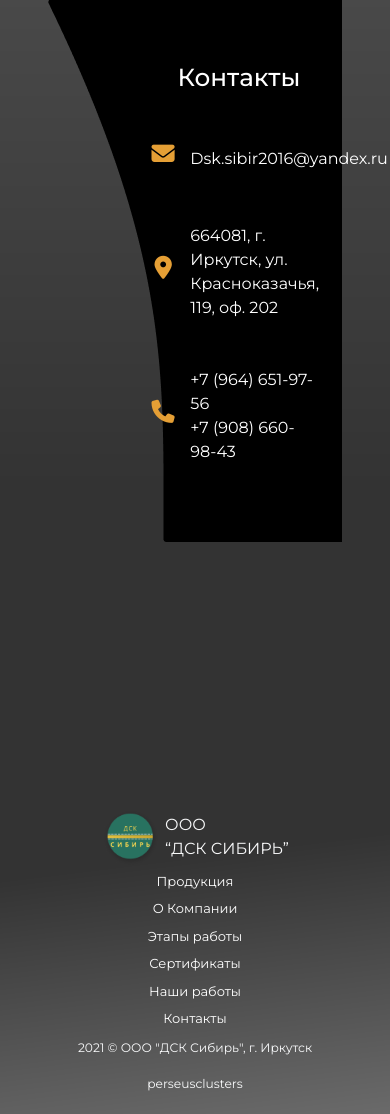
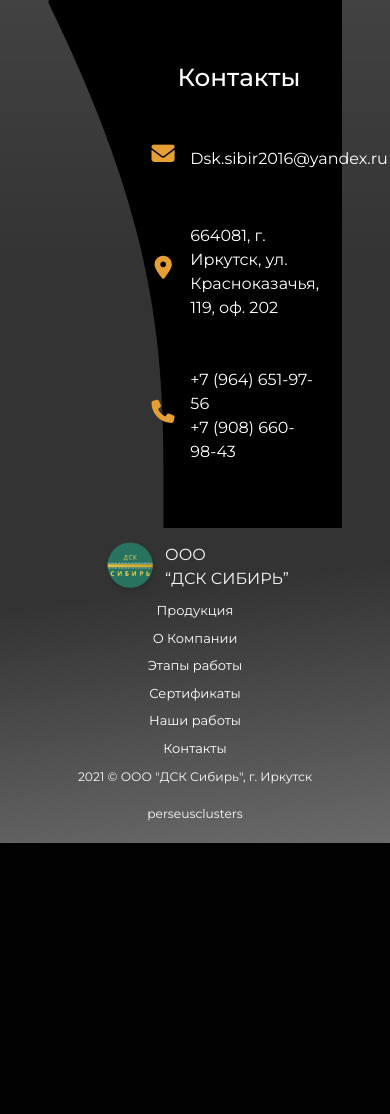
Before and after one commit to khalatyan/sibir, a Django app: page / in a window 390 px wide. Shown: the part 2292-3406 px from the top of the page. After the commit the page ends 3135 px from the top, so only its background shows below. Run offline with Django 3.2, Linux system fonts and the light colour scheme; data that the repository does not hold is empty; some libraries are stand-ins or nearby versions.

Commit message:
фон для контактов

```diff
--- a/core/static/custom/css/custom.css
+++ b/core/static/custom/css/custom.css
@@ -308,6 +308,12 @@ header {
   background-repeat: no-repeat !important;
   /* background-size: cover !important; */
   height: 800px;
+}
+
+@media (max-width: 990px) {
+  #contact-info-block {
+    height: auto;
+  }
 }
 
 .num-circle {
--- a/core/templates/index.html
+++ b/core/templates/index.html
@@ -15,7 +15,7 @@
             <div class="num-circle rounded-circle mb-3 d-flex justify-content-center align-items-center">
               {{ item.number }}
             </div>
-            <div class="about-us-text">
+            <div class="about-us-text ms-4 ms-md-0">
               <h6 class="text-start text-md-center text-light">{{ item.title }}</h6>
             </div>
           </div>
```
